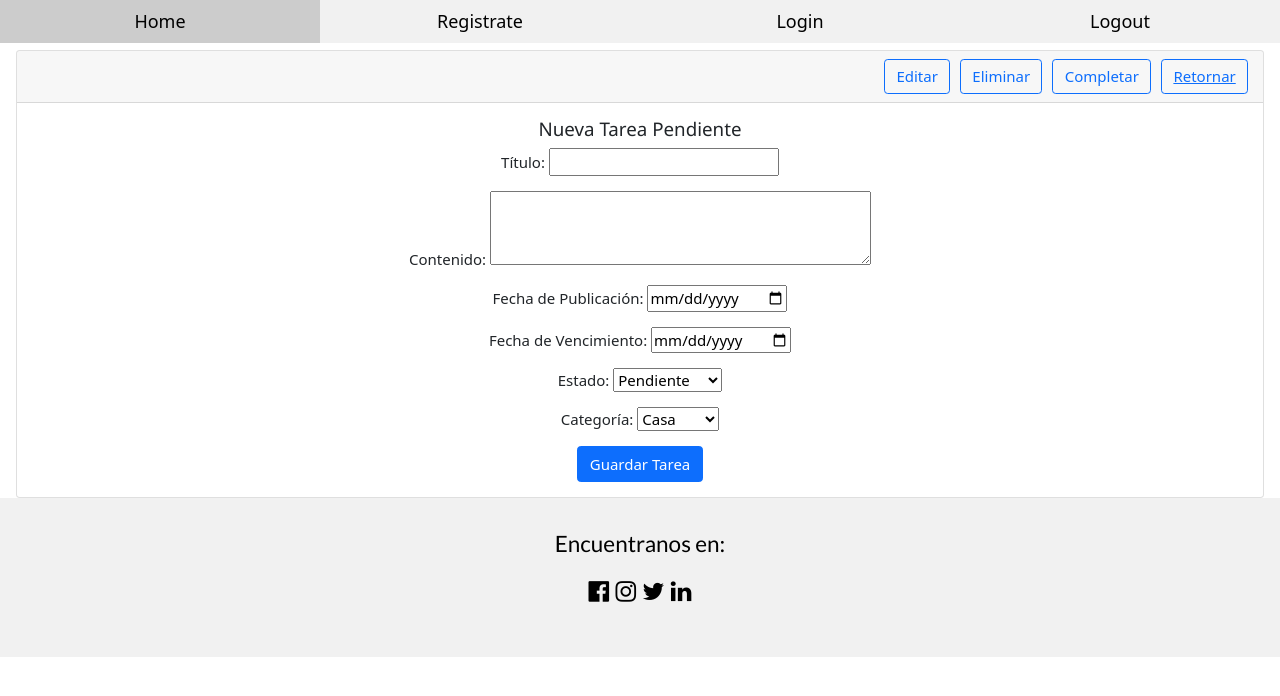
After one commit to mtapiaoses/Pindividual_modulo7, a Django app: page /crear-tarea/ in a window 1280 px wide. The commit adds this page. Shown: the top 696 px of the page. Run offline with Django 4.2, Linux system fonts and the light colour scheme; some libraries are stand-ins or nearby versions.

Commit message:
individual4

```diff
--- a/individual7/app7/forms.py
+++ b/individual7/app7/forms.py
@@ -21,3 +21,15 @@ class Registro(forms.Form):
         widget=forms.TextInput(attrs={'class': 'w3-input'}))
     ciudad = forms.CharField(
         widget=forms.TextInput(attrs={'class': 'w3-input'}))
+
+class Filtro(forms.Form):
+    estado_choice = (('','Todos'),('Pendiente','Pendiente'),('En proceso','En proceso'),('Completado','Completado'))
+    estado = forms.ChoiceField(choices=estado_choice, required=False)
+
+class TareaForm(forms.Form):
+    titulo = forms.CharField(label='Título', max_length=100)
+    descripcion = forms.CharField(label='Contenido', widget=forms.Textarea(attrs={'rows': 3}))
+    fecha_publicacion = forms.DateField(label='Fecha de Publicación', widget=forms.DateInput(attrs={'type': 'date'}))
+    fecha_vencimiento = forms.DateField(label='Fecha de Vencimiento', widget=forms.DateInput(attrs={'type': 'date'}))
+    estado = forms.ChoiceField(label='Estado', choices=[('Pendiente', 'Pendiente'), ('En proceso', 'En proceso'), ('Completado', 'Completado')])
+    categoria = forms.ChoiceField(label='Categoría', choices=[('Casa', 'Casa'), ('Trabajo', 'Trabajo'), ('Estudio', 'Estudios')])
--- /dev/null
+++ b/individual7/app7/templates/edicion_tarea.html
@@ -0,0 +1,46 @@
+{% extends 'base.html' %}
+{% block contenido %}
+{% load static %}
+<link rel="stylesheet" href="https://cdnjs.cloudflare.com/ajax/libs/bootstrap/5.1.0/css/bootstrap.min.css">
+<script src="https://cdnjs.cloudflare.com/ajax/libs/bootstrap/5.1.0/js/bootstrap.bundle.min.js"></script>
+
+<style>
+  .card {
+    justify-content: center;
+    margin-top: 50px;
+  }
+
+  .card {
+    flex-direction: column;
+    justify-content: center;
+  }
+
+  .card-header {
+    display: flex;
+    justify-content: flex-end;
+    gap: 10px;
+  }
+</style>
+
+<div class="card">
+    <div class="card-header">
+        <button type="button" class="btn btn-outline-primary">Editar<i class="bi bi-pencil"></i></button>
+        <button type="button" class="btn btn-outline-primary">Eliminar<i class="bi bi-trash"></i></button>
+        <button type="button" class="btn btn-outline-primary">Completar<i class="bi bi-check2"></i></button>
+        <button type="button" class="btn btn-outline-primary"><a href="/perfil/">Retornar</a><i class="bi bi-arrow-return-left"></i></button>
+      </div>
+
+  <div class="card-body">
+    <h5 class="card-title">Nueva Tarea Pendiente</h5>
+    <form method="POST">
+      {% csrf_token %}
+      {{ form.as_p }}
+
+      <div class="form-group mt-3">
+        <button type="submit" class="btn btn-primary">Guardar Tarea</button>
+      </div>
+    </form>
+  </div>
+</div>
+
+{% endblock %}
--- a/individual7/app7/views.py
+++ b/individual7/app7/views.py
@@ -2,8 +2,8 @@ from django.contrib.auth.models import User
 from django.contrib.auth.hashers import make_password
 from django.contrib.auth import authenticate, login, logout
 from django.shortcuts import render, redirect
-from app7.forms import Login, Registro
-from app7.models import Perfil
+from app7.forms import Login, Registro, Filtro, TareaForm
+from app7.models import Perfil, Tareas, Estado, Categoria
 from django.views.generic import TemplateView
 
 # Create your views here.
@@ -40,10 +40,19 @@ class LoginUsuario(TemplateView):
 
 
 def perfilp(request):
-    print
+    print("vista perfilp")
     perfil = Perfil.objects.get(user=request.user)
     tareas = perfil.tareas.all()
-    context = {'tareas': tareas}
+
+    form = Filtro(request.GET)
+    if form.is_valid():
+        estado = form.cleaned_data['estado']
+        if estado:
+            tareas = tareas.filter(estado__estado = estado)
+
+    context = {'tareas': tareas,
+               'form': form
+               }
     return render(request, 'perfil.html', context)
 
 def registro(request):
@@ -73,4 +82,77 @@ def registro(request):
         return render(request, 'registro.html', context)
 
 def detalle_tarea(request,):
-    return render(request,"tarea.html")
+    #return render(request,"tarea.html")
+    pass
+
+# def crear_tarea(request):
+#     if request.method == 'POST':
+#         form = TareaForm(request.POST)
+#         if form.is_valid():
+
+#             print("estoy creando la tareas")
+#             tarea = TareaForm(
+#                  titulo=form.cleaned_data['titulo'],
+#                  descripcion=form.cleaned_data['descripcion'],
+#                  fecha_publicacion=form.cleaned_data['fecha_publicacion'],
+#                  fecha_vencimiento=form.cleaned_data['fecha_vencimiento'],
+#                  estado=form.cleaned_data['estado'],
+#                  categoria=form.cleaned_data['categoria']
+#              )
+#             tarea.save()
+#             print("estoy guardando la tareas")
+#             return redirect('/perfil/')  # Redirecciona a la página de perfil después de crear la tarea
+#     else:
+#         form = TareaForm()
+
+#     return render(request, 'edicion_tarea.html', {'form': form})
+
+
+#from app7.models import Estado
+
+# ...
+
+def crear_tarea(request):
+    if request.method == 'POST':
+        form = TareaForm(request.POST)
+        if form.is_valid():
+            # Obtener los datos del formulario
+            titulo = form.cleaned_data['titulo']
+            descripcion = form.cleaned_data['descripcion']
+            fecha_publicacion = form.cleaned_data['fecha_publicacion']
+            fecha_vencimiento = form.cleaned_data['fecha_vencimiento']
+            estado_choice = form.cleaned_data['estado']
+            categoria_choice = form.cleaned_data['categoria']
+            categoria = Categoria.objects.get(nombre=categoria_choice)
+
+            # Obtener la instancia del modelo Estado según el valor seleccionado
+            estado = Estado.objects.get(estado=estado_choice)
+            perfil = Perfil.objects.get(user_id=request.user.id)
+            user = User.objects.get(id=request.user.id)
+            print(f" CATEGORIA : {categoria.nombre}")
+
+            tarea = Tareas(
+                titulo=titulo,
+                contenido=descripcion,
+                fecha_publicacion=fecha_publicacion,
+                fecha_vencimiento=fecha_vencimiento,
+                estado=estado,
+                categorias=categoria,
+                autor=user
+            )
+
+            tarea.save()
+
+            perfil.tareas.add(tarea)
+            print(type(perfil.tareas))
+            perfil.save()
+
+
+
+
+
+            return redirect('/perfil/')
+    else:
+        form = TareaForm()
+
+    return render(request, 'edicion_tarea.html', {'form': form})
--- a/individual7/individual7/urls.py
+++ b/individual7/individual7/urls.py
@@ -16,7 +16,7 @@ Including another URLconf
 """
 from django.contrib import admin
 from django.urls import path
-from app7.views import home, LoginUsuario, perfilp, registro, detalle_tarea
+from app7.views import home, LoginUsuario, perfilp, registro, detalle_tarea, crear_tarea
 
 urlpatterns = [
     path('admin/', admin.site.urls),
@@ -24,5 +24,6 @@ urlpatterns = [
     path('login/', LoginUsuario.as_view(), name='LoginUsuario'),
     path('perfil/', perfilp, name='perfilp'),
     path('registrate/', registro, name='registro'),
-    path('tarea/', detalle_tarea, name='detalle_tarea')
+    path('tarea/', detalle_tarea, name='detalle_tarea'),
+    path('crear-tarea/', crear_tarea, name='crear_tarea')
 ]
```
Also changed, not shown: individual7/app7/models.py (+10 -10 lines), individual7/app7/templates/perfil.html (+132 -2 lines), individual7/app7/migrations/0001_initial.py, individual7/app7/migrations/0002_rename_fecha_creacion_tareas_fecha_vencimiento.py (deleted), individual7/app7/migrations/0003_rename_fecha_publicación_tareas_fecha_publicacion.py (deleted), 2 other files.
